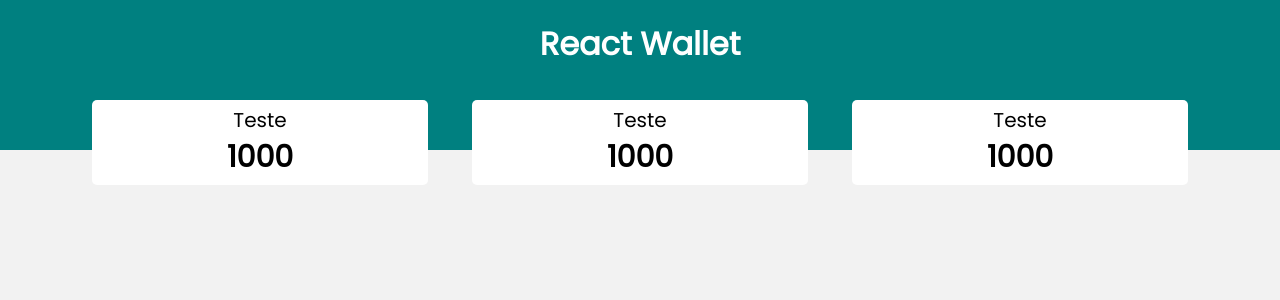
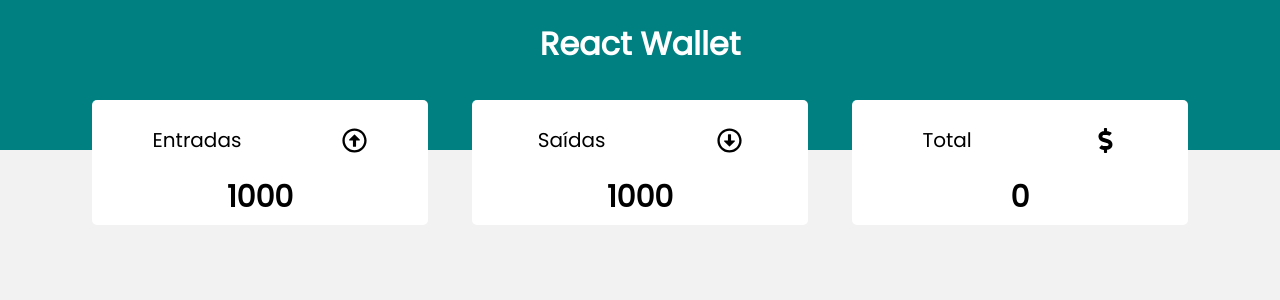
Before and after one commit to vinnycosta9898/react-wallet, a React (Vite) app: page / in a window 1280 px wide. Shown: the top 300 px of the page. Built offline with nearby package versions, Linux system fonts and the light colour scheme.

Commit message:
Adicionando icones no componente ResumeItem

```diff
--- a/package.json
+++ b/package.json
@@ -11,11 +11,13 @@
   "dependencies": {
     "react": "^18.2.0",
     "react-dom": "^18.2.0",
+    "react-icons": "^4.7.1",
     "styled-components": "^5.3.6"
   },
   "devDependencies": {
     "@types/react": "^18.0.26",
     "@types/react-dom": "^18.0.9",
+    "@types/react-icons": "^3.0.0",
     "@types/styled-components": "^5.1.26",
     "@vitejs/plugin-react": "^3.0.0",
     "typescript": "^4.9.3",
--- a/src/components/Resume/index.tsx
+++ b/src/components/Resume/index.tsx
@@ -1,12 +1,16 @@
 import { Container } from './styles';
 import { ResumeItem } from '../ResumeItem';
+import { FaRegArrowAltCircleUp,
+         FaRegArrowAltCircleDown,
+         FaDollarSign
+       } from 'react-icons/fa';
 
 export function Resume(){
     return(
         <Container>
-            <ResumeItem/>
-            <ResumeItem/>
-            <ResumeItem/>
+            <ResumeItem title="Entradas" Icon={<FaRegArrowAltCircleUp/>} value={1000}/>
+            <ResumeItem title="Saídas" Icon={<FaRegArrowAltCircleDown/>} value={1000}/>
+            <ResumeItem title="Total" Icon={<FaDollarSign/>} value={0}/>
         </Container>
     )
 }
--- a/src/components/ResumeItem/index.tsx
+++ b/src/components/ResumeItem/index.tsx
@@ -1,16 +1,24 @@
+import { ReactElement, ReactNode } from 'react';
 import { Container,
          Header,
          HeaderTitle,
          Total
         } from './styles';
 
-export function ResumeItem(){
+interface ResumeItemProps{
+    title: string;
+    value: number;
+    Icon: ReactElement;
+}
+
+export function ResumeItem({ title, value, Icon } : ResumeItemProps){
     return(
         <Container>
             <Header>
-                <HeaderTitle>Teste</HeaderTitle>
+                <HeaderTitle>{title}</HeaderTitle>
+                {Icon}
             </Header>
-            <Total>1000</Total>
+            <Total>{value}</Total>
         </Container>
     )
 }
--- a/src/components/ResumeItem/styles.ts
+++ b/src/components/ResumeItem/styles.ts
@@ -32,6 +32,7 @@ export const Header = styled.header`
     justify-content: space-around;
     width: 100%;
     gap: 10px;
+    margin: 20px auto;
 
     svg{
         width: 25px;
```
Also changed, not shown: 1 other file (tests, documents, lock files or other folders).
